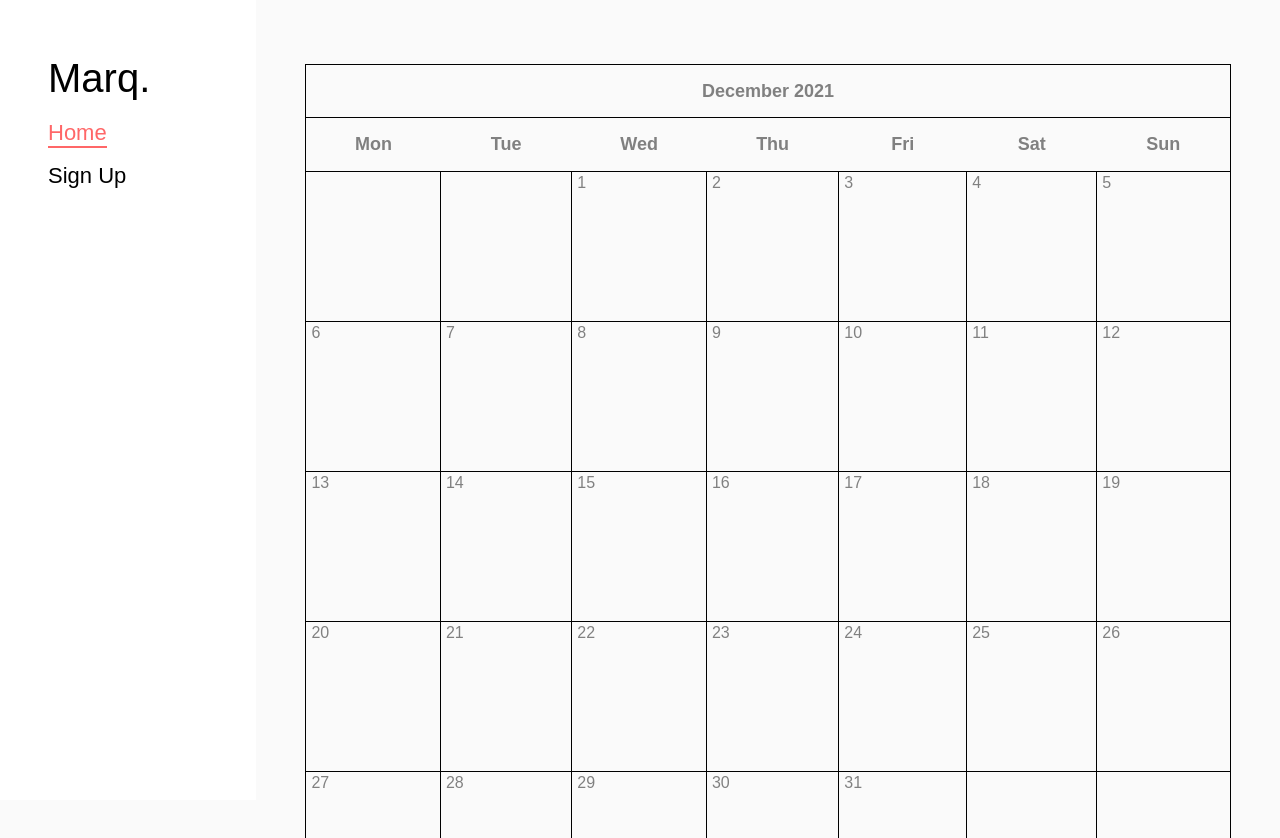
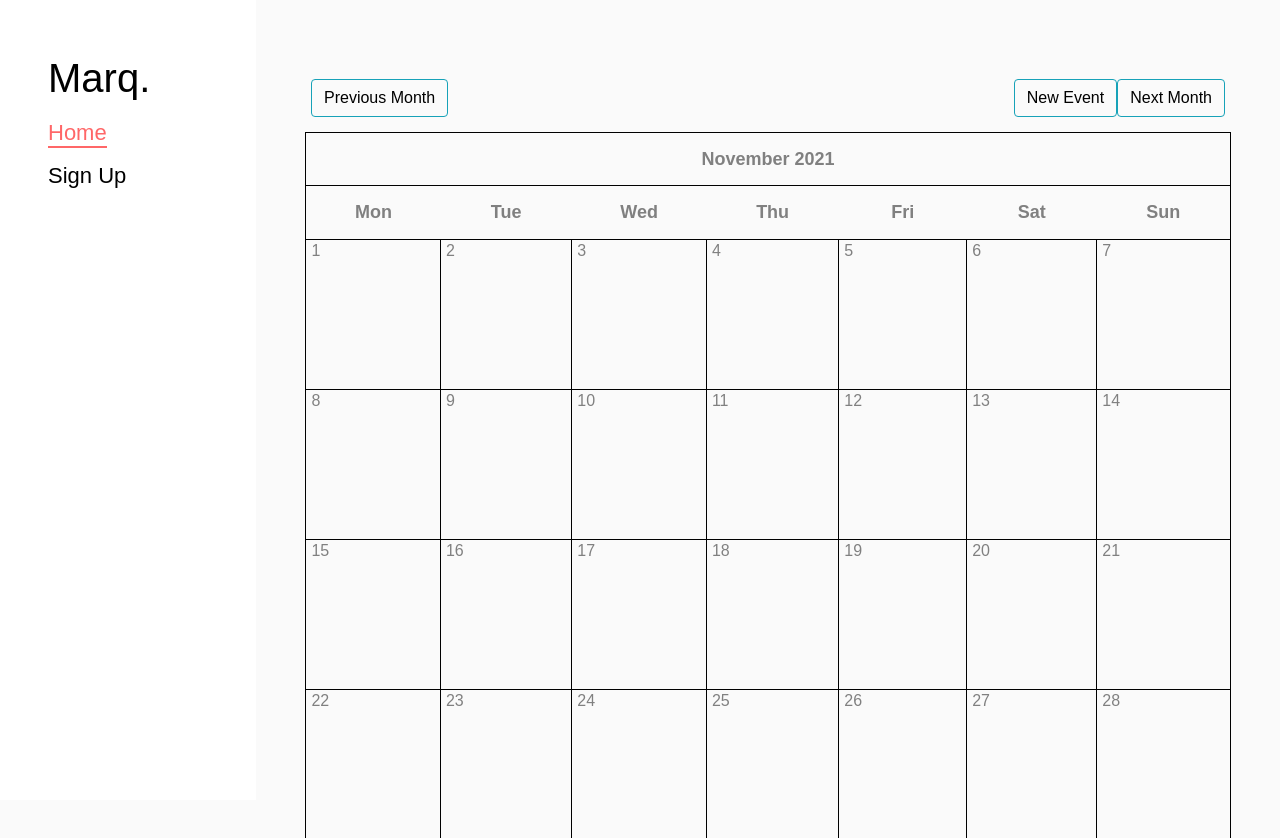
Before and after one commit to lrmoon/Marq, a Django app: a page that uses main_app/templates/cal/calendar.html in a window 1280 px wide. Shown: the top 838 px of the page. Run offline with Django 3.2, Linux system fonts and the light colour scheme; data that the repository does not hold is empty; some libraries are stand-ins or nearby versions.

Commit message:
change months

```diff
--- a/main_app/static/css/calendar.css
+++ b/main_app/static/css/calendar.css
@@ -36,3 +36,22 @@
   a {
     color: #17a2b8;
   }
+
+  .left {
+    float: left;
+  }
+
+  .right {
+    float: right;
+  }
+
+  .btn {
+    outline: none;
+    color: black;
+    background-color: transparent;
+    box-shadow: 0 0 0 0;
+  }
+
+  .clearfix {
+    margin: 15px;
+  }
--- a/main_app/templates/cal/calendar.html
+++ b/main_app/templates/cal/calendar.html
@@ -1,5 +1,10 @@
 {% extends 'cal/base.html' %}
 
 {% block content %}
+<div class="clearfix">
+	<a class="btn btn-info left" href="{% url 'calendar' %}?{{ prev_month }}"> Previous Month </a>
+	<a class="btn btn-info right" href="{% url 'calendar' %}?{{ next_month }}"> Next Month </a>
+	<a class="btn btn-info right" href="{'% url 'event_new' %}"> New Event </a>
+</div>
 {{ calendar }}
 {% endblock %}
--- a/main_app/urls.py
+++ b/main_app/urls.py
@@ -9,5 +9,6 @@ urlpatterns = [
     path('todos/<int:pk>/update/', views.TodoUpdate.as_view(), name='todos_update'),
     path('todos/<int:pk>/delete/', views.TodoDelete.as_view(), name='todos_delete'),
     path('accounts/signup/', views.signup, name='signup'),
+
     path('calendar/', views.CalendarView.as_view(), name='calendar'),
 ]
--- a/main_app/views.py
+++ b/main_app/views.py
@@ -1,13 +1,16 @@
-from django.shortcuts import render, redirect
+from django.shortcuts import render, redirect, get_object_or_404
 from django.views.generic.edit import CreateView, UpdateView, DeleteView
 from django.contrib.auth.views import LoginView
 from django.contrib.auth.forms import UserCreationForm
 from django.contrib.auth import login
+from django.http import HttpResponseRedirect
 from django.utils.safestring import mark_safe
-from datetime import datetime
+from datetime import datetime, timedelta, date
 from django.views import generic
+import calendar
 from .models import *
 from .utils import Calendar
+from .forms import EventForm
 
 
 def todos_index(request):
@@ -64,20 +67,42 @@ class CalendarView(generic.ListView):
 
     def get_context_data(self, **kwargs):
         context = super().get_context_data(**kwargs)
-
-        # use today's date for the calendar
-        d = get_date(self.request.GET.get('day', None))
-
-        # Instantiate our calendar class with today's year and date
+        d = get_date(self.request.GET.get('month', None))
         cal = Calendar(d.year, d.month)
-
-        # Call the formatmonth method, which returns our calendar as a table
         html_cal = cal.formatmonth(withyear=True)
         context['calendar'] = mark_safe(html_cal)
+        context['prev_month'] = prev_month(d)
+        context['next_month'] = next_month(d)
         return context
 
-def get_date(req_day):
-    if req_day:
-        year, month = (int(x) for x in req_day.split('-'))
+def get_date(req_month):
+    if req_month:
+        year, month = (int(x) for x in req_month.split('-'))
         return date(year, month, day=1)
     return datetime.today()
+
+def prev_month(d):
+    first = d.replace(day=1)
+    prev_month = first - timedelta(days=1)
+    month = 'month=' + str(prev_month.year) + '-' + str(prev_month.month)
+    return month
+
+def next_month(d):
+    days_in_month = calendar.monthrange(d.year, d.month)[1]
+    last = d.replace(day=days_in_month)
+    next_month = last + timedelta(days=1)
+    month = 'month=' + str(next_month.year) + '-' + str(next_month.month)
+    return month
+
+def event(request, event_id=None):
+    instance = Event()
+    if event_id:
+        instance = get_object_or_404(Event, pk=event_id)
+    else:
+        instance = Event()
+
+    form = EventForm(request.POST or None, instance=instance)
+    if request.POST and form.is_valid():
+        form.save()
+        return HttpResponseRedirect(reverse('cal:calendar'))
+    return render(request, 'cal/event.html', {'form': form})
```
Also changed, not shown: main_app/forms.py (added, +18 -0 lines), main_app/templates/cal/event.html (added, +19 -0 lines), main_app/templates/events/index.html (added, +38 -0 lines), main_app/templates/main_app/event_form.html (added, +35 -0 lines).
